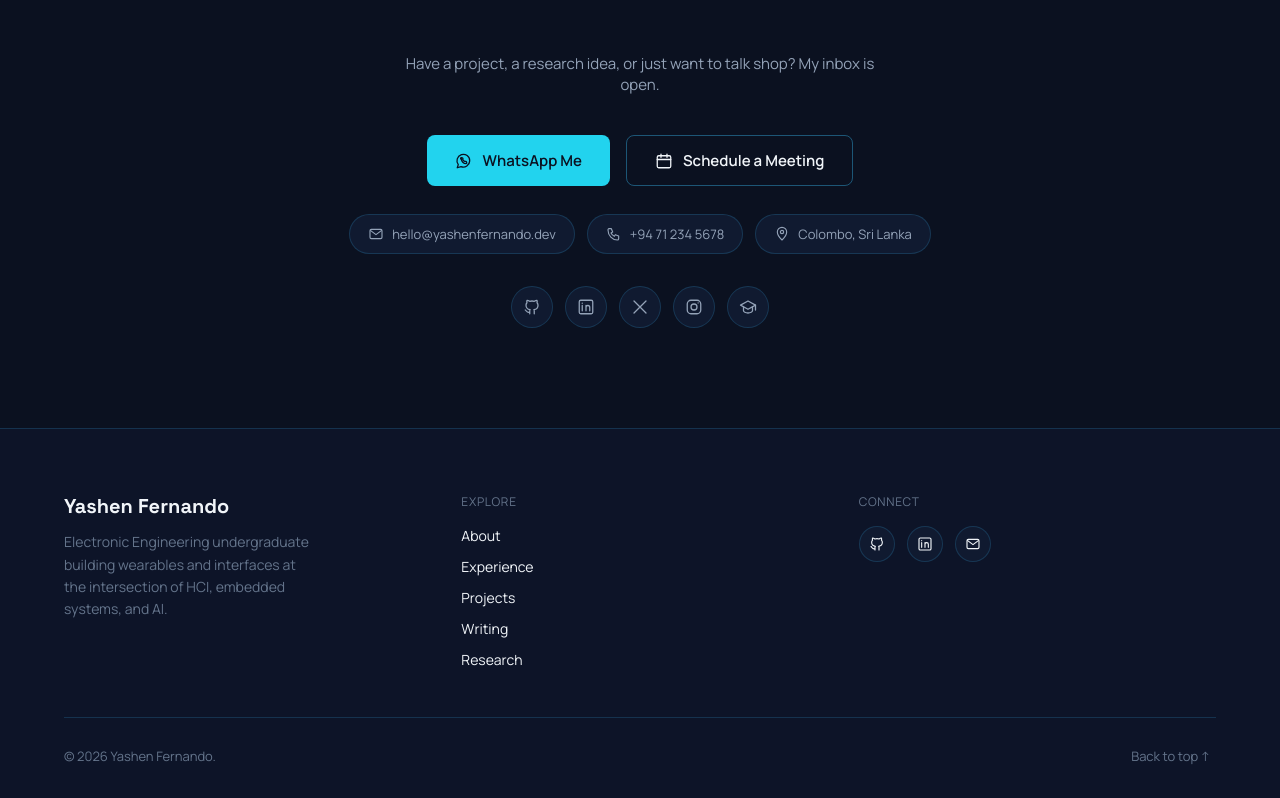
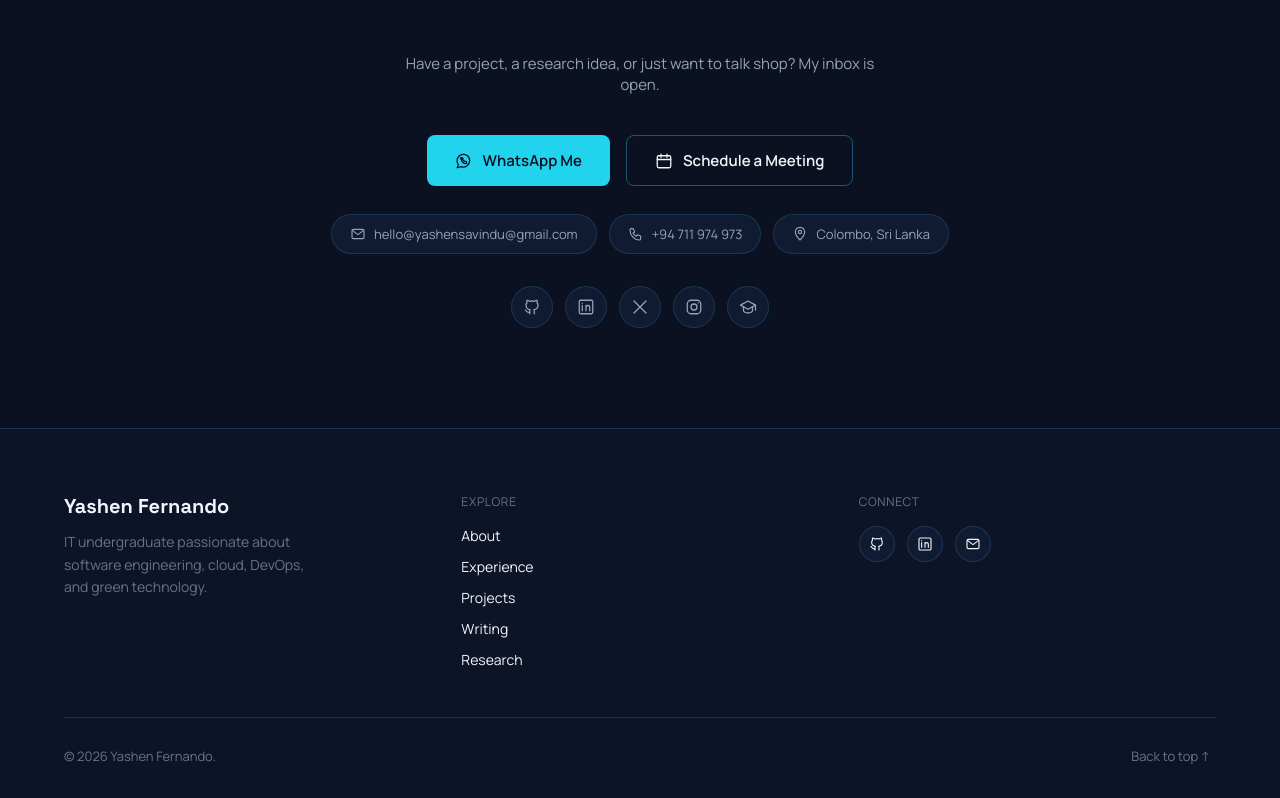
Before and after one commit to yashenFdo/Portfolio_version4, a React (Vite) app: page / in a window 1280 px wide. Shown: the part 10652-11450 px from the top of the page. Built offline with nearby package versions, Linux system fonts and the light colour scheme.

Commit message:
update: Footer

```diff
--- a/src/data/content.js
+++ b/src/data/content.js
@@ -417,12 +417,12 @@ export const volunteering = {
 };
 
 export const contact = {
-  email: 'hello@yashenfernando.dev',
-  phone: '+94 71 234 5678',
+  email: 'hello@yashensavindu@gmail.com',
+  phone: '+94 711 974 973',
   location: 'Colombo, Sri Lanka',
-  whatsappHref: 'https://wa.me/94712345678',
-  calendarHref: '#',
+  whatsappHref: 'https://wa.me/94711974973',
+  calendarHref: 'calendly.com/yashen',
 };
 
 export const footerBlurb =
-  'Electronic Engineering undergraduate building wearables and interfaces at the intersection of HCI, embedded systems, and AI.';
+  'IT undergraduate passionate about software engineering, cloud, DevOps, and green technology.';
```
